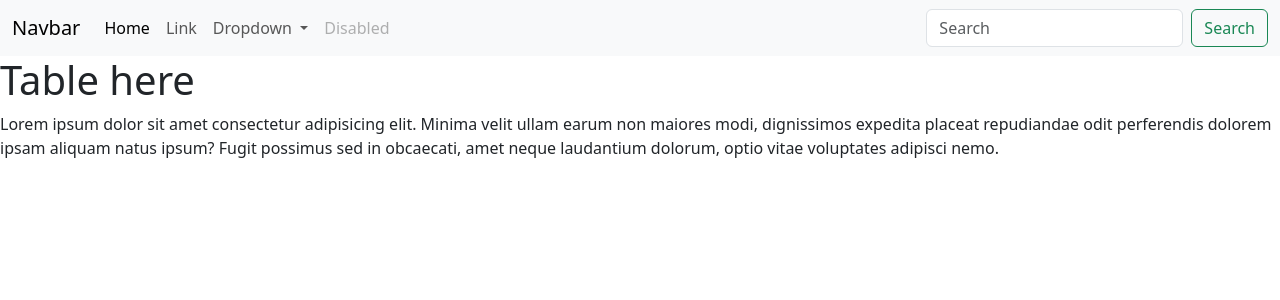
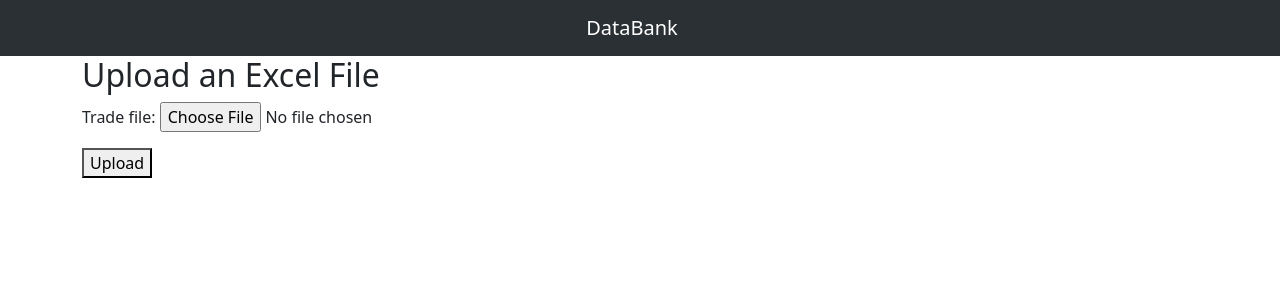
Before and after one commit to SurjanaJ/data-bank, a Django app: page / in a window 1280 px wide. Shown: the top 300 px of the page. Run offline with Django 4.2, Linux system fonts and the light colour scheme.

Commit message:
upload trade excel file.

```diff
--- /dev/null
+++ b/databank/import_export/forms.py
@@ -0,0 +1,24 @@
+from django import forms
+from django.forms import ModelForm
+from .models import Country_meta
+
+# class upload_country_Form(ModelForm):
+#     excel_file = forms.FileField(required=False)
+#     # class Meta:
+#     #     model = Country_meta
+#     #     fields = ['Country_Name','Country_Code_2','Country_Code_3']
+
+#     def clean_excel_file(self):
+#         excel_file = self.cleaned_data.get('excel_file')
+#         if excel_file:
+#             # Add validation for the Excel file if needed
+#             # For example, you can check the file extension
+#             allowed_extensions = ['.xls', '.xlsx']
+#             file_extension = str(excel_file.name.split('.')[-1]).lower()
+#             if file_extension not in allowed_extensions:
+#                 raise forms.ValidationError("Invalid file type. Please upload a valid Excel file.")
+#         return excel_file
+
+
+class UploadTradeForm(forms.Form):
+    trade_file = forms.FileField()
--- a/databank/import_export/models.py
+++ b/databank/import_export/models.py
@@ -57,7 +57,7 @@ class TradeData(models.Model):
     Origin_Destination = models.CharField(max_length=200, null=True, blank=True)
     TradersName_ExporterImporter = models.ForeignKey(TradersName_ExporterImporter_meta,on_delete=models.CASCADE, null=True, blank=True)
     Documents = models.CharField(max_length=300, null=True, blank=True)
-    Product_Information = models.TextField(null=True, blank=True)
+    Product_Information = models.TextField()
 
     def __str__(self):
-        return (self.id + self.Product_Information)
+        return (str(self.id) + self.Product_Information)
--- a/databank/import_export/templates/import_export/display_table.html
+++ b/databank/import_export/templates/import_export/display_table.html
@@ -1,8 +1,9 @@
 {% extends 'main.html' %}
 
 {% block content %}
-<h1>Table here</h1>
-<p>Lorem ipsum dolor sit amet consectetur adipisicing elit. Minima velit ullam earum non maiores modi, dignissimos
-    expedita placeat repudiandae odit perferendis dolorem ipsam aliquam natus ipsum? Fugit possimus sed in obcaecati,
-    amet neque laudantium dolorum, optio vitae voluptates adipisci nemo.</p>
-{% endblock content %}
+
+<div class="mt-3 ">
+    <h1> Display Table
+    </h1>
+</div>
+{% endblock  %}
--- /dev/null
+++ b/databank/import_export/templates/import_export/upload.html
@@ -0,0 +1,9 @@
+{% extends 'main.html' %}
+{% block content %}
+<h2>Upload an Excel File</h2>
+<form method="post" enctype="multipart/form-data">
+    {% csrf_token %}
+    {{ form.as_p }}
+    <button type="submit">Upload</button>
+</form>
+{% endblock content %}
--- a/databank/import_export/urls.py
+++ b/databank/import_export/urls.py
@@ -4,5 +4,7 @@ from . import views
 
 
 urlpatterns = [
-    path('',views.display_table, name='display_table')
+    path('display/',views.display_table, name='display_table'),
+
+    path('', views.upload_trade_excel, name='upload_trade_excel' )
 ]
--- a/databank/import_export/views.py
+++ b/databank/import_export/views.py
@@ -1,6 +1,97 @@
 from django.http import HttpResponse
-from django.shortcuts import render
+from django.shortcuts import redirect, render
 
-# Create your views here.
+from .forms import UploadTradeForm
+from .models import HS_Code_meta, TradeData, Country_meta, TradersName_ExporterImporter_meta, Unit_meta
+import pandas as pd
+
+
 def display_table(request):
     return render(request, 'import_export/display_table.html')
+
+
+def upload_trade_excel(request):
+    if request.method == 'POST':
+        form = UploadTradeForm(request.POST, request.FILES )
+        if form.is_valid():
+            excel_data = request.FILES['trade_file']
+            df = pd.read_excel(excel_data)
+
+            for index, row in df.iterrows():
+
+                Country_Name = row['Country_Name']
+                HS_Code = row['HS_Code']
+                Unit = row['Unit']
+                TradersName_ExporterImporter = row['TradersName_ExporterImporter']
+
+                try:
+                    Country_Name = Country_meta.objects.get(Country_Name=Country_Name)
+                    HS_Code = HS_Code_meta.objects.get(HS_Code= HS_Code)
+                    Unit = Unit_meta.objects.get(Unit_Name = Unit)
+                    TradersName_ExporterImporter = TradersName_ExporterImporter_meta.objects.get(Name = TradersName_ExporterImporter)
+
+                except (Country_meta.DoesNotExist and HS_Code_meta.DoesNotExist  and Unit_meta.DoesNotExist and TradersName_ExporterImporter_meta.DoesNotExist ):
+                    return HttpResponse('could not upload the file.')
+
+                # Create a TradeData instance and set the 'Country_Name' field
+                trade_data = TradeData(
+                    Trade_Type=row['Trade_Type'],
+                    Calender = row['Calender'],
+                    Fiscal_Year = row['Fiscal_Year'],
+                    Duration = row['Duration'],
+                    Country_Name=Country_Name,
+                    HS_Code=HS_Code,
+                    Unit=Unit,
+                    Quantity=row['Quantity'],
+                    Currency_Type = row['Currency_Type'],
+                    Amount =row['Amount'],
+                    Tarrif= row['Tarrif'],
+                    Origin_Destination= row['Origin_Destination'],
+                    TradersName_ExporterImporter = TradersName_ExporterImporter,
+                    Documents = row['Documents'],
+                    Product_Information = row['Product_Information'],
+                )
+                trade_data.save()
+
+            return HttpResponse('success')
+
+    else:
+        form= UploadTradeForm()
+
+    return render(request, 'import_export/upload.html', {'form':form})
+
+
+
+
+# def upload_excel(request):
+#     if request.method == 'POST':
+#         form = UploadExcelForm(request.POST, request.FILES)
+#         if form.is_valid():
+#             excel_file = request.FILES['excel_file']
+#             if excel_file.name.endswith('.xlsx'):
+#                 df = pd.read_excel(excel_file)
+#                 for index, row in df.iterrows():
+#                     TradeData.objects.create(
+#                         id =row['id'],
+#                         Trade_Type=row['Trade_Type'],
+#                         Calender=row['Calender'],
+#                         Fiscal_Year=row['Fiscal_Year'],
+#                         Duration=row['Duration'],
+#                         Country_Name=row['Country_Name'],
+#                         HS_Code=row['HS_Code'],
+#                         Unit=row['Unit'],
+#                         Quantity=row['Quantity'],
+#                         Currency_Type=row['Currency_Type'],
+#                         Amount=row['Amount'],
+#                         Tarrif=row['Tarrif'],
+#                         Origin_Destination=row['Origin_Destination'],
+#                         TradersName_ExporterImporter=row['TradersName_ExporterImporter'],
+#                         Documents=row['Documents'],
+#                         Product_Information=row['Product_Information']
+#                     )
+#                 return redirect('success')  # Adjust the success URL as needed
+#             else:
+#                 form.add_error('excel_file', 'Only .xlsx files are allowed')
+#     else:
+#         form = UploadExcelForm()
+#     return render(request, 'import_export/upload.html', {'form': form})
--- a/databank/templates/main.html
+++ b/databank/templates/main.html
@@ -13,8 +13,12 @@
 
     {% include 'navbar.html' %}
 
-    {% block content %}
-    {% endblock content %}
+    <div class="container">
+        {% block content %}
+
+
+        {% endblock  %}
+    </div>
 
     <script src="https://cdn.jsdelivr.net/npm/bootstrap@5.3.2/dist/js/bootstrap.bundle.min.js"
         integrity="sha384-C6RzsynM9kWDrMNeT87bh95OGNyZPhcTNXj1NW7RuBCsyN/o0jlpcV8Qyq46cDfL"
--- a/databank/templates/navbar.html
+++ b/databank/templates/navbar.html
@@ -1,36 +1,5 @@
-<nav class="navbar navbar-expand-lg bg-body-tertiary">
-    <div class="container-fluid">
-      <a class="navbar-brand" href="#">Navbar</a>
-      <button class="navbar-toggler" type="button" data-bs-toggle="collapse" data-bs-target="#navbarSupportedContent" aria-controls="navbarSupportedContent" aria-expanded="false" aria-label="Toggle navigation">
-        <span class="navbar-toggler-icon"></span>
-      </button>
-      <div class="collapse navbar-collapse" id="navbarSupportedContent">
-        <ul class="navbar-nav me-auto mb-2 mb-lg-0">
-          <li class="nav-item">
-            <a class="nav-link active" aria-current="page" href="#">Home</a>
-          </li>
-          <li class="nav-item">
-            <a class="nav-link" href="#">Link</a>
-          </li>
-          <li class="nav-item dropdown">
-            <a class="nav-link dropdown-toggle" href="#" role="button" data-bs-toggle="dropdown" aria-expanded="false">
-              Dropdown
-            </a>
-            <ul class="dropdown-menu">
-              <li><a class="dropdown-item" href="#">Action</a></li>
-              <li><a class="dropdown-item" href="#">Another action</a></li>
-              <li><hr class="dropdown-divider"></li>
-              <li><a class="dropdown-item" href="#">Something else here</a></li>
-            </ul>
-          </li>
-          <li class="nav-item">
-            <a class="nav-link disabled" aria-disabled="true">Disabled</a>
-          </li>
-        </ul>
-        <form class="d-flex" role="search">
-          <input class="form-control me-2" type="search" placeholder="Search" aria-label="Search">
-          <button class="btn btn-outline-success" type="submit">Search</button>
-        </form>
-      </div>
+<nav class="navbar sticky-top bg-body-tertiary" data-bs-theme="dark">
+    <div class="container-fluid d-flex justify-content-center">
+      <a class="navbar-brand" href="{% url 'display_table' %}">DataBank</a>
     </div>
   </nav>
```
Also changed, not shown: databank/db.sqlite3, databank/import_export/migrations/0001_initial.py.
